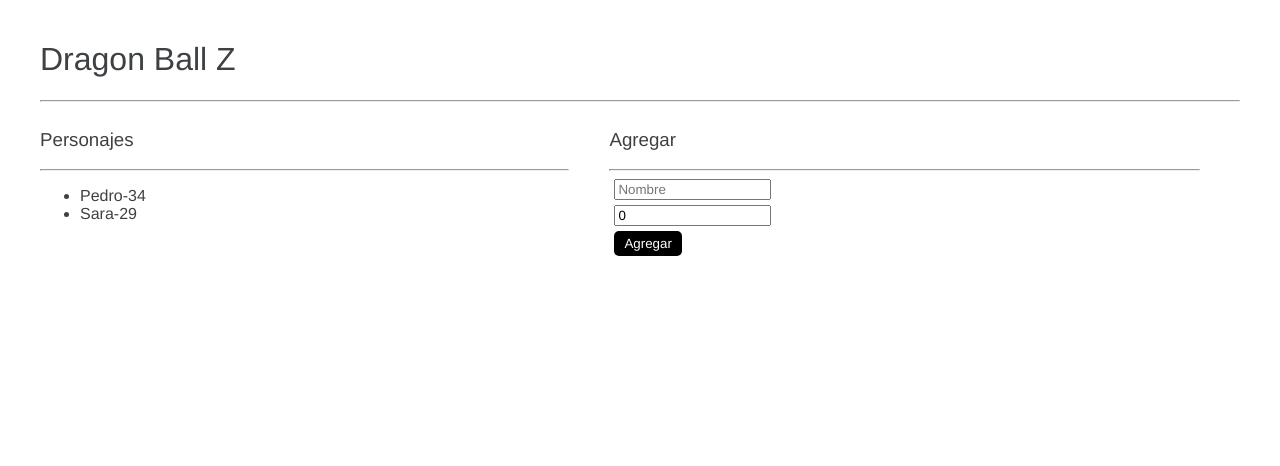
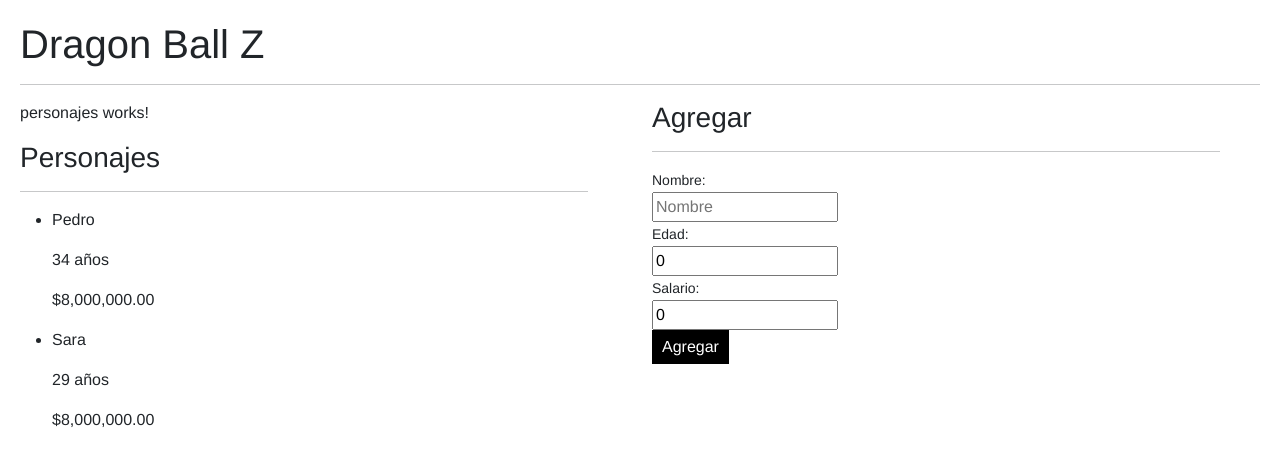
Before and after one commit to petterquinones/seccion4-ngFor-ngIf-ngTemplate, an Angular app: page / in a window 1280 px wide. Shown: the top 466 px of the page. Built offline with nearby package versions, Linux system fonts and the light colour scheme.

Commit message:
Actualización modulo interface, persona y modularización

```diff
--- a/angular.json
+++ b/angular.json
@@ -27,9 +27,12 @@
               "src/assets"
             ],
             "styles": [
-              "src/styles.css"
+              "src/styles.css",
+              "node_modules/bootstrap/dist/css/bootstrap.min.css"
             ],
-            "scripts": []
+            "scripts": [
+              "node_modules/bootstrap/dist/js/bootstrap.min.js"
+            ]
           },
           "configurations": {
             "production": {
--- a/package.json
+++ b/package.json
@@ -23,7 +23,6 @@
     "zone.js": "~0.11.4"
   },
   "devDependencies": {
-    "@angular-devkit/build-angular": "~12.2.18",
     "@angular/cli": "~12.2.18",
     "@angular/compiler-cli": "~12.2.0",
     "@types/jasmine": "~3.8.0",
--- a/src/app/dbz/dbz.module.ts
+++ b/src/app/dbz/dbz.module.ts
@@ -3,11 +3,13 @@ import { CommonModule } from '@angular/common';
 import { FormsModule } from '@angular/forms';
 
 import { MainPageComponent } from './main-page/main-page.component';
+import { PersonajesComponent } from './personajes/personajes.component';
 
 
 @NgModule({
   declarations: [
-    MainPageComponent
+    MainPageComponent,
+    PersonajesComponent
   ],
   exports:[
     MainPageComponent
--- /dev/null
+++ b/src/app/dbz/interface/Personaje.ts
@@ -0,0 +1,5 @@
+export interface Personaje {
+    nombre: string;
+    edad: number;
+    salario: number
+  }
--- a/src/app/dbz/main-page/main-page.component.html
+++ b/src/app/dbz/main-page/main-page.component.html
@@ -1,12 +1,9 @@
 <h1>Dragon Ball Z</h1>
 <hr />
 <div class="row">
+
   <div class="col">
-    <h3>Personajes</h3>
-    <hr />
-      <ul>
-        <li *ngFor="let item of personas">{{item.nombre}}-{{item.edad}}</li>
-      </ul>
+    <app-personajes [personasData]="personas"></app-personajes>
   </div>
 
   <div class="col">
@@ -14,6 +11,8 @@
     <hr />
 
     <form (ngSubmit)="agregar()">
+      <div>
+        <label><small>Nombre:</small></label>
         <input
           type="text"
           placeholder="Nombre"
@@ -21,13 +20,27 @@
           [value]="nuevo.nombre"
           [(ngModel)]="nuevo.nombre"
         />
+      </div>
 
+      <div>
+        <label> <small>Edad:</small></label>
         <input
           type="number"
           placeholder="edad"
           name="edad"
           [(ngModel)]="nuevo.edad"
         />
+      </div>
+
+      <div>
+        <label> <small>Salario:</small> </label>
+        <input
+          type="number"
+          placeholder="salario"
+          name="salario"
+          [(ngModel)]="nuevo.salario"
+        />
+      </div>
 
       <button type="submit">Agregar</button>
     </form>
--- a/src/app/dbz/main-page/main-page.component.ts
+++ b/src/app/dbz/main-page/main-page.component.ts
@@ -1,32 +1,31 @@
 import { Component } from '@angular/core';
 
-interface Personaje {
-  nombre: string;
-  edad: number
-}
+import { Personaje } from './../interface/Personaje';
 
 @Component({
   selector: 'app-main-page',
   templateUrl: './main-page.component.html',
-  styleUrls: ['./main-page.component.css']
 })
 export class MainPageComponent {
 
   personas: Personaje[] = [
     {
       nombre: "Pedro",
-      edad: 34
+      edad: 34,
+      salario:8000000
     },
     {
       nombre: "Sara",
-      edad: 29
+      edad: 29,
+      salario: 8000000
     },
+  ];
 
-  ];
 
   nuevo: Personaje = {
     nombre: "",
-    edad: 0
+    edad: 0,
+    salario:0
   }
 
 
@@ -39,7 +38,8 @@ export class MainPageComponent {
     //Limpiar el objeto para que aparezca vacio
     this.nuevo={
       nombre: "",
-      edad: 0
+      edad: 0,
+      salario:0
     }
   }
 
--- /dev/null
+++ b/src/app/dbz/personajes/personajes.component.html
@@ -0,0 +1,11 @@
+<p>personajes works!</p>
+<!--  -->
+<h3>Personajes</h3>
+<hr />
+<ul>
+  <li *ngFor="let item of personas">
+    <p>{{ item.nombre }}</p>
+    <p>{{ item.edad }} años</p>
+    <p>{{ item.salario | currency }}</p>
+  </li>
+</ul>
```
Also changed, not shown: src/app/dbz/personajes/personajes.component.ts (added, +12 -0 lines), src/app/dbz/main-page/main-page.component.css (deleted), 1 other file (tests, documents, lock files or other folders). Lines whose indentation alone changed are shown as unchanged.
